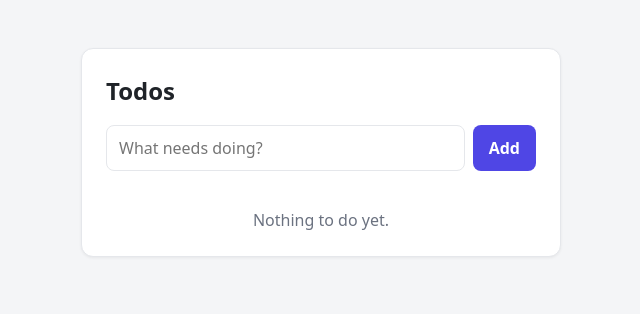
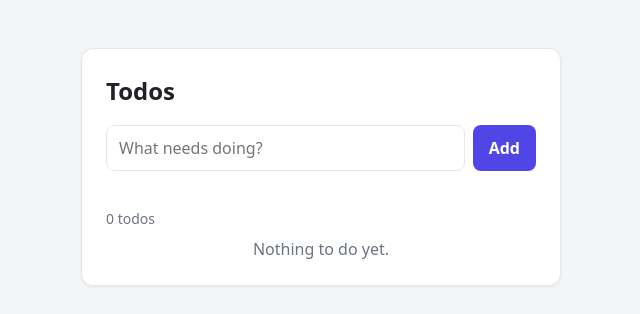
Before and after one commit to ArslanJajja1/todo-agent-demo, a website: page web/index.html in a window 1280 px wide. Shown: the whole page, without its empty margins (319-959 px from the left). Drawn offline with Linux system fonts and the light colour scheme; files whose address does not match are found by name.

Commit message:
feat: show todo count on web page
Co-Authored-By: Claude Opus 5.5 <noreply@anthropic.com>

```diff
--- a/web/app.js
+++ b/web/app.js
@@ -7,6 +7,7 @@ const input = document.getElementById('todo-input');
 const error = document.getElementById('error');
 const listEl = document.getElementById('todo-list');
 const empty = document.getElementById('empty');
+const count = document.getElementById('count');
 
 function render() {
   const items = list.items();
@@ -46,6 +47,7 @@ function render() {
     }),
   );
   empty.hidden = items.length > 0;
+  count.textContent = list.countLabel();
 }
 
 function startRename(li, textEl, todo) {
--- a/web/index.html
+++ b/web/index.html
@@ -94,6 +94,7 @@
     button.rename:hover { color: var(--accent); border-color: var(--accent); background: transparent; }
     .rename-input { padding: 4px 8px; }
     li.done { color: var(--muted); text-decoration: line-through; }
+    .count { margin: 8px 0 0; color: var(--muted); font-size: 0.875rem; }
     .empty { margin: 8px 0 0; color: var(--muted); text-align: center; }
   </style>
 </head>
@@ -106,6 +107,7 @@
     </form>
     <p id="error" class="error" role="alert"></p>
     <ul id="todo-list"></ul>
+    <p id="count" class="count" aria-live="polite"></p>
     <p id="empty" class="empty">Nothing to do yet.</p>
   </main>
   <script type="module" src="app.js"></script>
```
